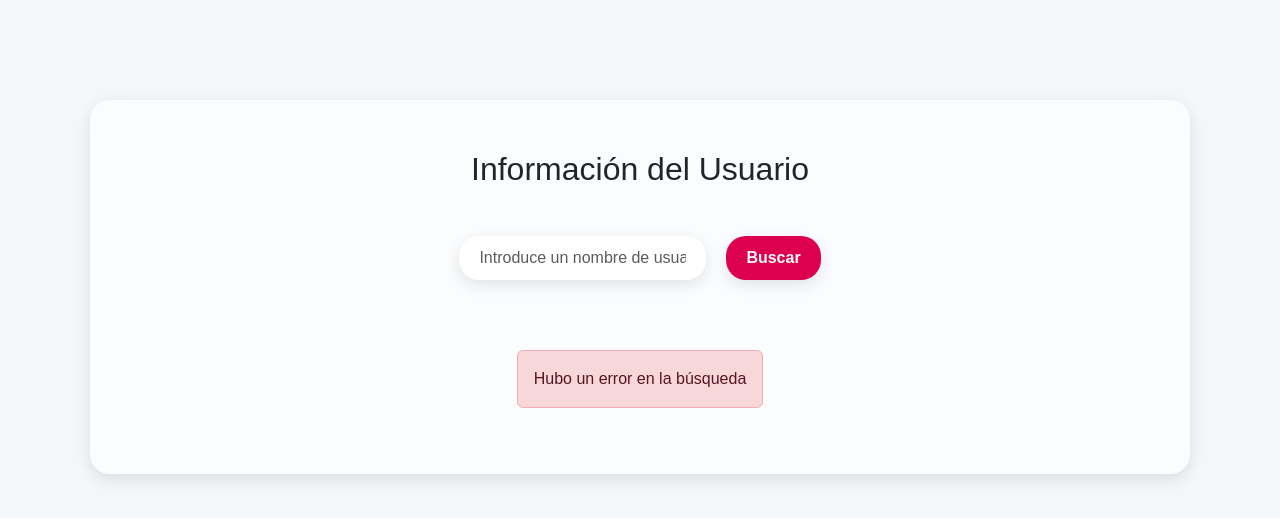
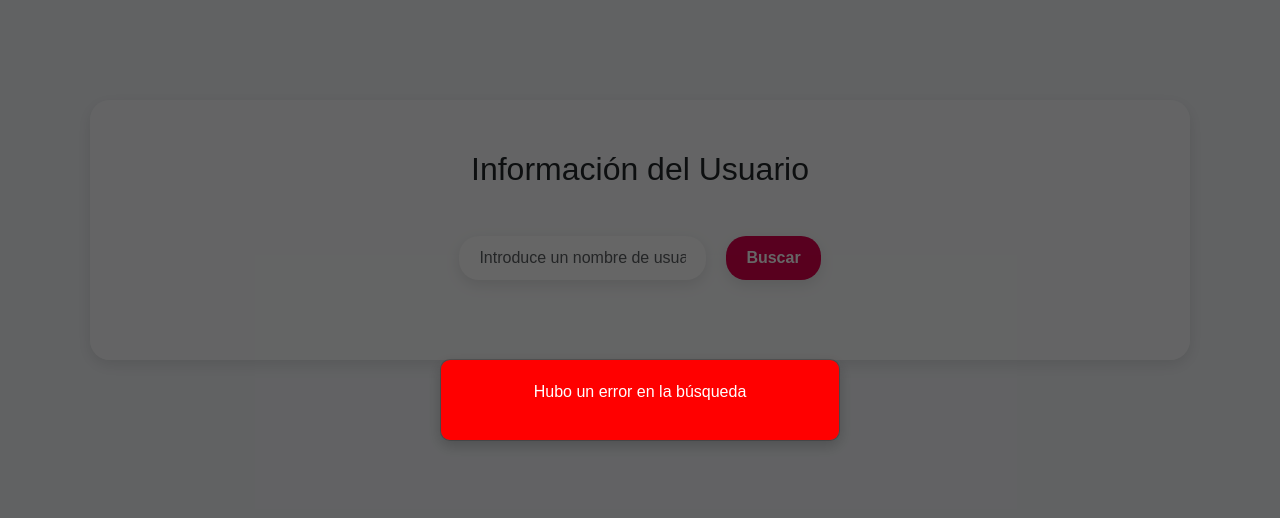
Before and after one commit to Betico1928/Taller-2---Desarrollo-Web, an Angular app in the folder Taller2-ReactiveAngular/: page / in a window 1280 px wide. Both pictures are taken after a click on the button "Buscar". Shown: the top 518 px of the page. Built offline with nearby package versions, Linux system fonts and the light colour scheme; no server answers; a web font is replaced by a local one.

Commit message:
Modal de error implementado. Diseño de la página mejorado.

```diff
--- a/Taller2-ReactiveAngular/src/app/component/user-search/user-search.component.css
+++ b/Taller2-ReactiveAngular/src/app/component/user-search/user-search.component.css
@@ -54,7 +54,81 @@
 }
 
 .user-info {
-  /* Aquí puedes adaptar los estilos de la tabla de la mascota */
+  width: 100%;
+  margin-top: 20px;
+  background-color: #f7f7f7;
+  border-radius: 15px;
+  overflow: hidden;
+  border-collapse: collapse; /* Este estilo es necesario para que los bordes de las celdas colapsen en uno solo */
+  border-spacing: 0;
 }
 
-/* ... otros estilos que se adapten a tus necesidades ... */
+.user-info th,
+.user-info td:first-child {
+  background-color: rgb(220, 0, 77); /* Color rojo */
+  color: #fff; /* Texto blanco para contrastar con el fondo rojo */
+}
+
+/* Estilos para los encabezados y las celdas */
+.user-info th,
+.user-info td {
+  padding: 12px 16px; /* Espacio interno */
+  text-align: left; /* Alinear el texto a la izquierda */
+  border-right: 1px solid #ddd; /* Agrega un borde a la derecha de cada celda y encabezado */
+  border-bottom: 1px solid #ddd; /* Agrega un borde inferior a cada celda y encabezado */
+}
+
+/* Remover el borde derecho de la última columna */
+.user-info th:last-child,
+.user-info td:last-child {
+  border-right: none;
+}
+
+.user-info th {
+  font-weight: bold;
+}
+
+.user-info tr:last-child td {
+  border-bottom: none; /* Elimina la línea en la última fila */
+}
+
+
+
+
+
+
+
+
+
+
+
+
+/* Estilos del modal */
+.modal {
+  position: fixed;
+  top: 0;
+  left: 0;
+  width: 100%;
+  height: 100%;
+  background-color: rgba(0, 0, 0, 0.6);
+  display: flex;
+  justify-content: center;
+  align-items: center;
+  animation: fadeIn 0.5s;
+}
+
+.modal-content {
+  background-color: #ff0000;
+  color: #ffffff;
+  padding: 20px;
+  border-radius: 10px;
+  box-shadow: 0 5px 15px rgba(0, 0, 0, 0.2);
+  max-width: 400px;
+  text-align: center;
+}
+
+
+@keyframes fadeIn {
+  from { opacity: 0; }
+  to { opacity: 1; }
+}
--- a/Taller2-ReactiveAngular/src/app/component/user-search/user-search.component.html
+++ b/Taller2-ReactiveAngular/src/app/component/user-search/user-search.component.html
@@ -46,12 +46,58 @@
           <th>Nombre de Soltera/o</th>
           <td>{{user.maidenName}}</td>
         </tr>
-        <!-- ... Y así sucesivamente para cada atributo del modelo ... -->
+        <tr>
+          <th>Edad</th>
+          <td>{{user.age}}</td>
+        </tr>
+        <tr>
+          <th>Género</th>
+          <td>{{user.gender}}</td>
+        </tr>
+        <tr>
+          <th>Email</th>
+          <td>{{user.email}}</td>
+        </tr>
+        <tr>
+          <th>Teléfono</th>
+          <td>{{user.phone}}</td>
+        </tr>
+        <tr>
+          <th>Nombre de usuario</th>
+          <td>{{user.username}}</td>
+        </tr>
+        <tr>
+            <th>Password</th>
+            <td>{{user.password}}</td>
+        </tr>
+        <tr>
+          <th>Fecha de nacimiento</th>
+          <td>{{user.birthDate}}</td>
+        </tr>
+        <tr>
+          <th>Grupo sanguíneo</th>
+          <td>{{user.bloodGroup}}</td>
+        </tr>
+        <tr>
+          <th>Altura</th>
+          <td>{{user.height}} cm</td>
+        </tr>
+        <tr>
+          <th>Peso</th>
+          <td>{{user.weight}} kg</td>
+        </tr>
+        <tr>
+          <th>Color de ojos</th>
+          <td>{{user.eyeColor}}</td>
+        </tr>
       </table>
+
     </div>
 
-    <div *ngIf="error" class="alert alert-danger">
-      {{ error }}
+    <div *ngIf="showErrorModal" class="modal">
+      <div class="modal-content">
+        <p>{{ error }}</p>
+      </div>
     </div>
   </div>
 </section>
--- a/Taller2-ReactiveAngular/src/app/component/user-search/user-search.component.ts
+++ b/Taller2-ReactiveAngular/src/app/component/user-search/user-search.component.ts
@@ -13,22 +13,29 @@ export class UserSearchComponent {
   username: string = '';
   user: Users | null = null;
   error: string = '';
-
+  showErrorModal: boolean = false;  // Añadido para manejar la visualización del modal
 
   constructor(private apiService: ApiService) { }
 
   searchUserByUsername() {
-    this.apiService.searchUserByUsername(this.username).subscribe(
-      data => {
+    this.apiService.searchUserByUsername(this.username).subscribe(data => {
         if (data.users && data.users.length > 0) {
           this.user = data.users[0];
+          this.showErrorModal = false;  // Asegurarse de que el modal esté oculto
         } else {
           this.error = 'Usuario no encontrado';
+          this.showErrorModal = true;
+          setTimeout(() => {
+            this.showErrorModal = false;  // Ocultar el modal después de 5 segundos
+          }, 5000);
         }
       },
       err => {
         this.error = 'Hubo un error en la búsqueda';
-      }
-    );
+        this.showErrorModal = true;
+        setTimeout(() => {
+          this.showErrorModal = false;
+        }, 5000);
+      });
   }
 }
```
